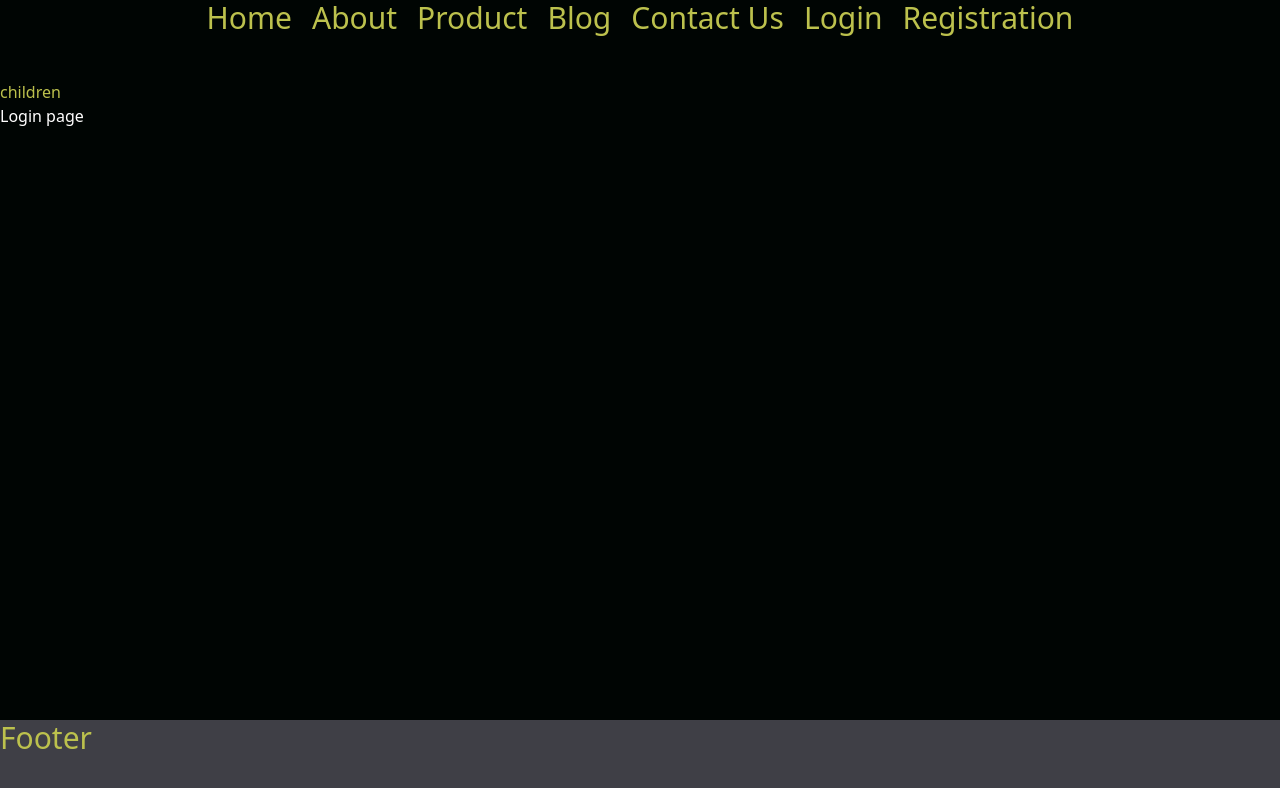
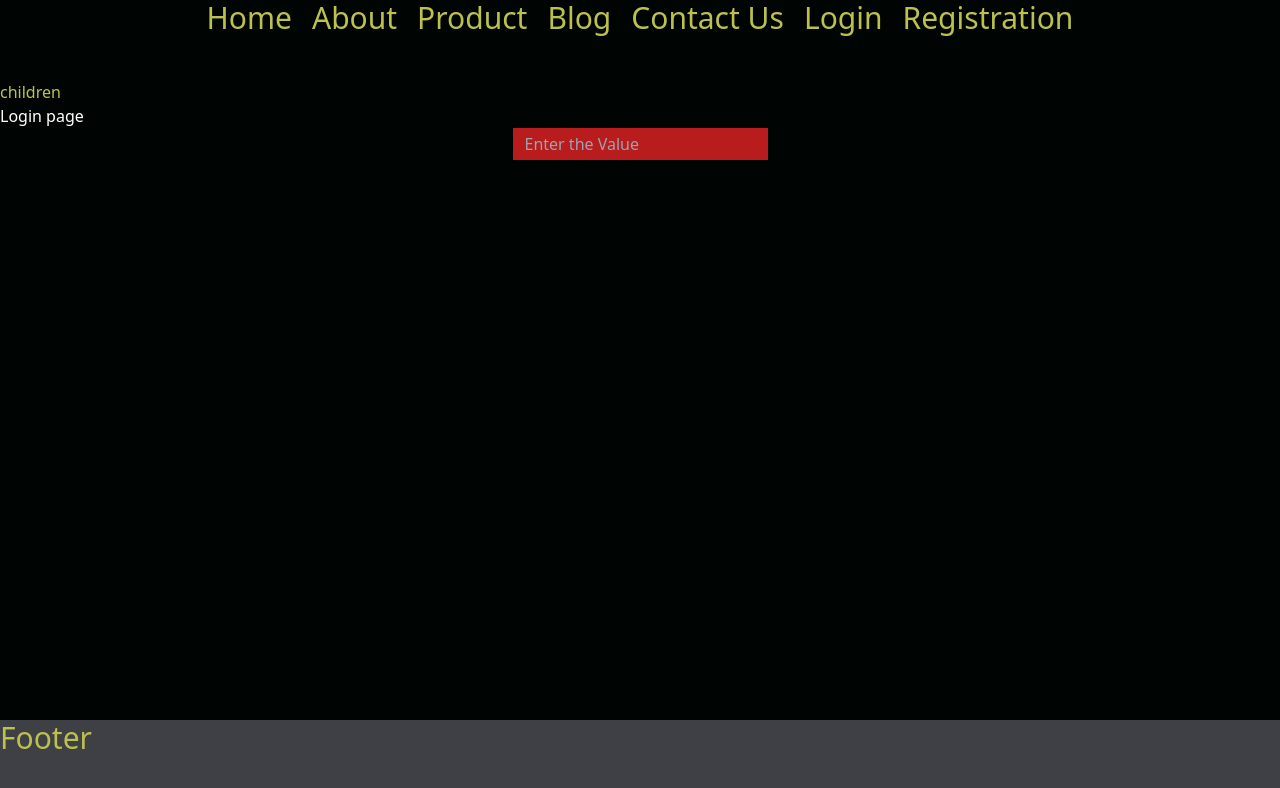
Before and after one commit to mannu-cyber/NextJs, a Next.js app in the folder routing/: page /login in a window 1280 px wide. Shown: the top 788 px of the page. Built offline with nearby package versions, Linux system fonts and the light colour scheme.

Commit message:
template

```diff
--- a/routing/src/app/(auth)/(with_auth)/layout.jsx
+++ /dev/null
@@ -1,8 +0,0 @@
-export default function WithAuth({ children }) {
-  return (
-    <div>
-      <h1>children {children}</h1>
-
-    </div>
-  );
-}
--- a/routing/src/app/(auth)/(with_auth)/login/page.tsx
+++ b/routing/src/app/(auth)/(with_auth)/login/page.tsx
@@ -1,3 +1,5 @@
+"use client";
+
 export default function Login() {
   return (
     <div>
--- /dev/null
+++ b/routing/src/app/(auth)/(with_auth)/template.jsx
@@ -0,0 +1,21 @@
+"use client";
+
+import { useState } from "react";
+export default function WithAuth({ children }) {
+  const [input, setInput] = useState("");
+  console.log(input);
+
+  return (
+    <div>
+      <h1>children {children}</h1>
+      <input
+        className="bg-red-700 text-white py-1 px-3 block mx-auto"
+        placeholder="Enter the Value"
+        type="text"
+        value={input}
+        onChange={(e) => setInput(e.target.value)}
+      />
+      <p>{input}</p>
+    </div>
+  );
+}
```
Also changed, not shown: 1 other file (tests, documents, lock files or other folders).
